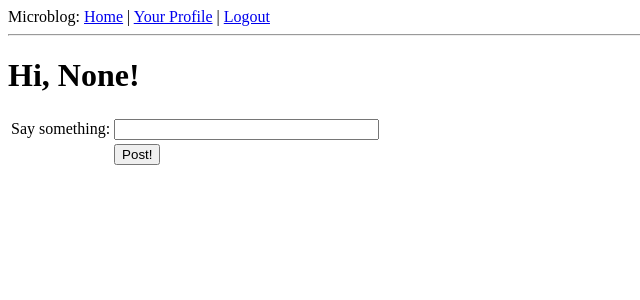
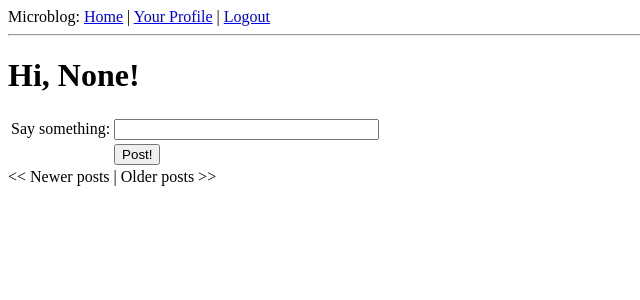
Before and after one commit to Alir3z4/flask-microblog-sqlalchemy, a Flask app: page / in a window 1280 px wide. Shown: the top 300 px of the page, without its empty margins (0-640 px from the left). Run offline with Flask 2, Linux system fonts and the light colour scheme; a user stored in the database is signed in; data comes from the database, SQL or seed files in the repository; data that the repository does not hold is empty; parts of the project's set-up code (start-up, migrations or seed data) failed here and were passed over.

Commit message:
Page navigation
Page navigation

We now need to add links that allow users to navigate to the next and/or
previous pages, and luckily this is extremely easy to do, Flask-
SQLAlchemy does most of the work for us.

We are going to start by making a small change in the view function. In
our current version we use the paginate method as follows:

posts = g.user.followed_posts().paginate(page, POSTS_PER_PAGE,
False).items
By doing this we are only keeping the items member of the Pagination
object returned by paginate. But this object has a number of other very
useful things in it, so we will instead keep the whole object (file
app/views.py):

posts = g.user.followed_posts().paginate(page, POSTS_PER_PAGE, False)
To compensate for this change, we have to modify the template (file
app/templates/index.html):

<!-- posts is a Paginate object -->
{% for post in posts.items %}
<p>
  {{post.author.nickname}} says: <b>{{post.body}}</b>
</p>
{% endfor %}
What this change does is make the full Paginate object available to our
template. The members of this object that we will use are:

has_next: True if there is at least one more page after the current one
has_prev: True if there is at least one more page before the current one
next_num: page number for the next page
prev_num: page number for the previous page
With these for elements we can produce the following (file
app/templates/index.html):

<!-- posts is a Paginate object -->
{% for post in posts.items %}
<p>
  {{post.author.nickname}} says: <b>{{post.body}}</b>
</p>
{% endfor %}
{% if posts.has_prev %}<a href="{{ url_for('index', page =
posts.prev_num) }}"><< Newer posts</a>{% else %}<< Newer posts{% endif
%} |
{% if posts.has_next %}<a href="{{ url_for('index', page =
posts.next_num) }}">Older posts >></a>{% else %}Older posts >>{% endif
%}
So we have two links. First we have one labeled "Newer posts" that sends
us to the previous page (keep in mind we show posts sorted by newest
first, so the first page is the one with the newest stuff). Conversely,
the "Older posts" points to the next page.

When we are looking at the first page we do not want to show a link to
go to the previous page, since there isn't one. This is easy to detect
because posts.has_prev will be False. We handle that case simply by
showing the same text of the link but without the link itself. The link
to the next page is handled in the same way.

```diff
--- a/app/templates/index.html
+++ b/app/templates/index.html
@@ -20,7 +20,9 @@
             </tr>
         </table>
     </form>
-    {% for post in posts %}
+    {% for post in posts.items %}
         <div><p>{{post.author.nickname}} says: <b>{{post.body}}</b></p></div>
     {% endfor %}
+    {% if posts.has_prev %}<a href="{{ url_for('index', page = posts.prev_num) }}"><< Newer posts</a>{% else %}<< Newer posts{% endif %} |
+    {% if posts.has_next %}<a href="{{ url_for('index', page = posts.next_num) }}">Older posts >></a>{% else %}Older posts >>{% endif %}
 {% endblock %}
--- a/app/views.py
+++ b/app/views.py
@@ -18,7 +18,7 @@
         db.session.commit()
         flash('Your post is now live!')
         return redirect(url_for('index'))
-    posts = g.user.followed_posts().paginate(1, POST_PER_PAGE, False).items
+    posts = g.user.followed_posts().paginate(1, POST_PER_PAGE, False)
     return render_template(
         'index.html',
         title='Home',
```
Also changed, not shown: app/templates/user.html (line endings or trailing spaces).
